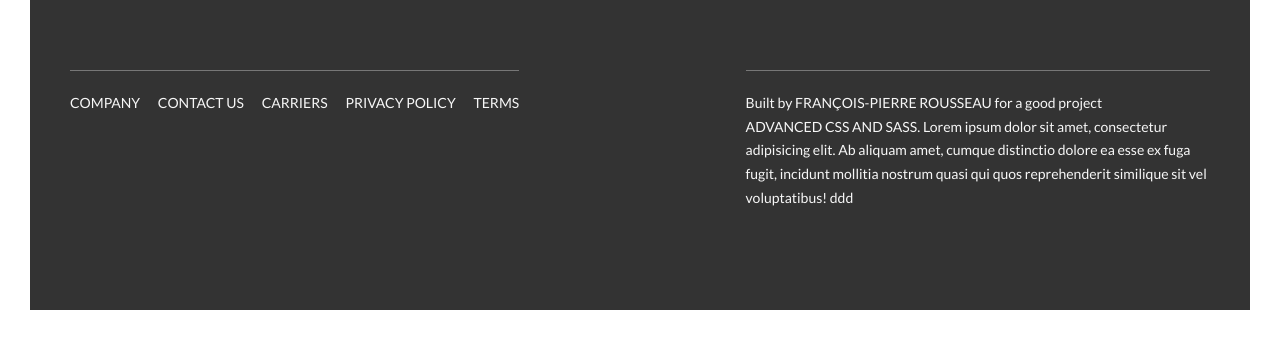
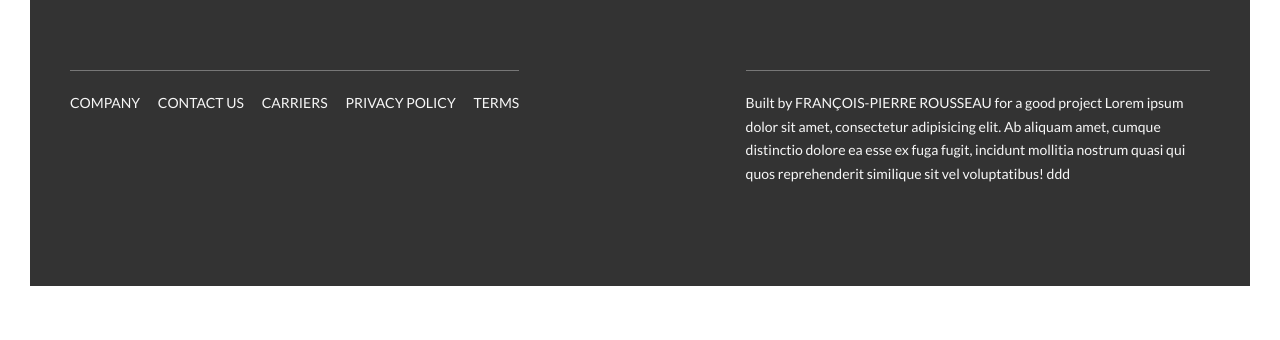
Before and after one commit to FrancoisPierreRousseau/Natour, a website: page index.html in a window 1280 px wide. Shown: the part 5685-6025 px from the top of the page. After the commit the page ends 6001 px from the top, so only its background shows below. Drawn offline with Linux system fonts and the light colour scheme.

Commit message:
Update index.html

```diff
--- a/index.html
+++ b/index.html
@@ -382,7 +382,7 @@
         <div class="col-1-of-2">
             <p class="footer__copyright">
                 Built by <a href="#" class="footer__link">François-Pierre ROUSSEAU</a> for a good project
-                <a href="#" class="footer__link">Advanced CSS and SASS</a>. Lorem ipsum dolor sit amet,
+                Lorem ipsum dolor sit amet,
                 consectetur adipisicing elit. Ab aliquam amet, cumque distinctio dolore ea esse ex fuga fugit,
                 incidunt mollitia nostrum quasi qui quos reprehenderit similique sit vel voluptatibus!
                 ddd
```
